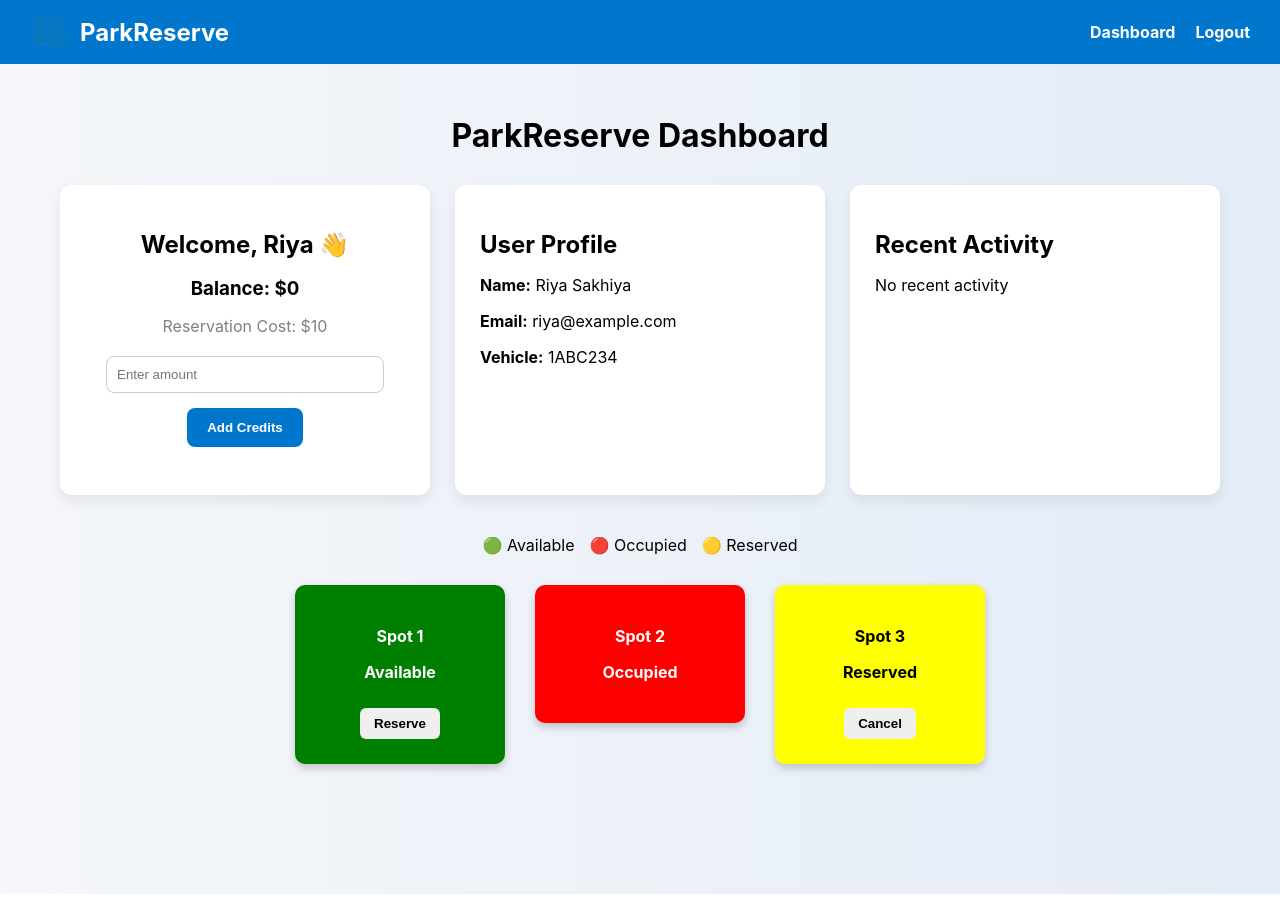
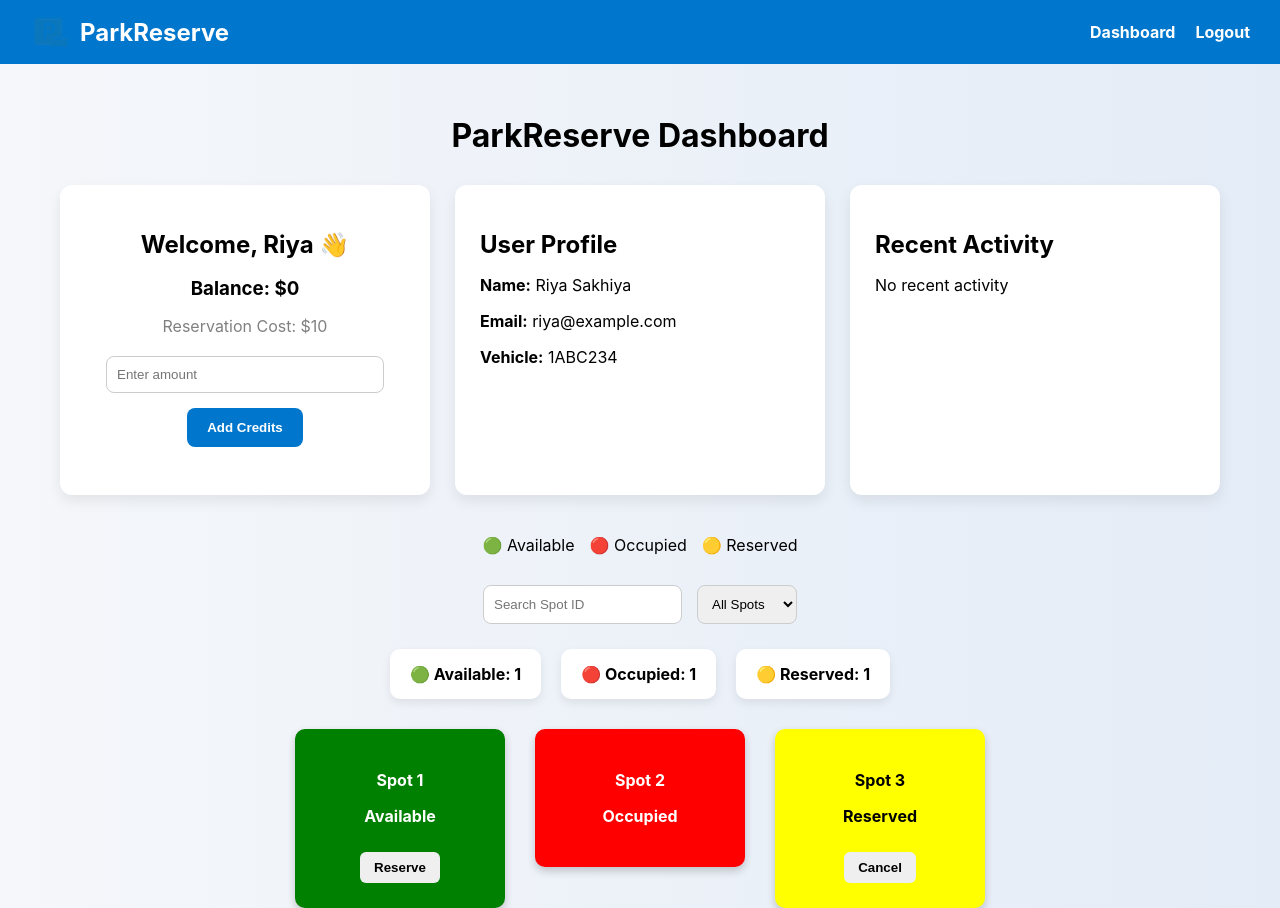
Before and after one commit to kyleczhang/cits5506-iot-parkreserve-group29, a React (Create React App) app in the folder frontend/: page /dashboard in a window 1280 px wide. Built offline with nearby package versions, Linux system fonts and the light colour scheme.

Commit message:
Add parking statistics, search, and filtering features

```diff
--- a/frontend/src/components/ParkingGrid.js
+++ b/frontend/src/components/ParkingGrid.js
@@ -10,15 +10,9 @@ function ParkingGrid({
 
   const reservationCost = 10;
 
-  // Time formatter
-  const getCurrentTime = () => {
-
-    return new Date().toLocaleTimeString([], {
-      hour: "2-digit",
-      minute: "2-digit"
-    });
-
-  };
+  // Search + filter state
+  const [search, setSearch] = useState("");
+  const [filter, setFilter] = useState("all");
 
   // Selected modal spot ID
   const [selectedSpotId, setSelectedSpotId] = useState(null);
@@ -34,6 +28,16 @@ function ParkingGrid({
   const selectedSpot = spots.find(
     (spot) => spot.id === selectedSpotId
   );
+
+  // Time formatter
+  const getCurrentTime = () => {
+
+    return new Date().toLocaleTimeString([], {
+      hour: "2-digit",
+      minute: "2-digit"
+    });
+
+  };
 
   // Reserve spot
   const reserveSpot = (id) => {
@@ -88,8 +92,110 @@ function ParkingGrid({
     ]);
   };
 
+  // Filtered spots
+  const filteredSpots = spots.filter((spot) => {
+
+    const matchesSearch =
+      spot.id.toString().includes(search);
+
+    const matchesFilter =
+      filter === "all" || spot.status === filter;
+
+    return matchesSearch && matchesFilter;
+
+  });
+
+  // Statistics
+  const availableCount = spots.filter(
+    (spot) => spot.status === "available"
+  ).length;
+
+  const occupiedCount = spots.filter(
+    (spot) => spot.status === "occupied"
+  ).length;
+
+  const reservedCount = spots.filter(
+    (spot) => spot.status === "reserved"
+  ).length;
+
+  // Statistics card style
+  const cardStyle = {
+    backgroundColor: "white",
+    padding: "15px 20px",
+    borderRadius: "10px",
+    boxShadow: "0 4px 10px rgba(0,0,0,0.08)",
+    fontWeight: "bold"
+  };
+
   return (
     <>
+
+      {/* Search + Filter */}
+      <div
+        style={{
+          display: "flex",
+          justifyContent: "center",
+          gap: "15px",
+          marginBottom: "25px",
+          flexWrap: "wrap"
+        }}
+      >
+
+        <input
+          type="text"
+          placeholder="Search Spot ID"
+          value={search}
+          onChange={(e) => setSearch(e.target.value)}
+          style={{
+            padding: "10px",
+            borderRadius: "8px",
+            border: "1px solid #ccc"
+          }}
+        />
+
+        <select
+          value={filter}
+          onChange={(e) => setFilter(e.target.value)}
+          style={{
+            padding: "10px",
+            borderRadius: "8px",
+            border: "1px solid #ccc"
+          }}
+        >
+          <option value="all">All Spots</option>
+          <option value="available">Available</option>
+          <option value="occupied">Occupied</option>
+          <option value="reserved">Reserved</option>
+        </select>
+
+      </div>
+
+      {/* Statistics */}
+      <div
+        style={{
+          display: "flex",
+          justifyContent: "center",
+          gap: "20px",
+          marginBottom: "25px",
+          flexWrap: "wrap"
+        }}
+      >
+
+        <div style={cardStyle}>
+          🟢 Available: {availableCount}
+        </div>
+
+        <div style={cardStyle}>
+          🔴 Occupied: {occupiedCount}
+        </div>
+
+        <div style={cardStyle}>
+          🟡 Reserved: {reservedCount}
+        </div>
+
+      </div>
+
+      {/* Parking Grid */}
       <div
         style={{
           display: "flex",
@@ -100,7 +206,7 @@ function ParkingGrid({
         }}
       >
 
-        {spots.map((spot) => (
+        {filteredSpots.map((spot) => (
           <div
             key={spot.id}
             onClick={() => setSelectedSpotId(spot.id)}
@@ -119,13 +225,14 @@ function ParkingGrid({
 
       </div>
 
-      {/* Modal */}
+      {/* Spot Modal */}
       <SpotModal
         spot={selectedSpot}
         onClose={() => setSelectedSpotId(null)}
         reserveSpot={reserveSpot}
         cancelReservation={cancelReservation}
       />
+
     </>
   );
 }
```
